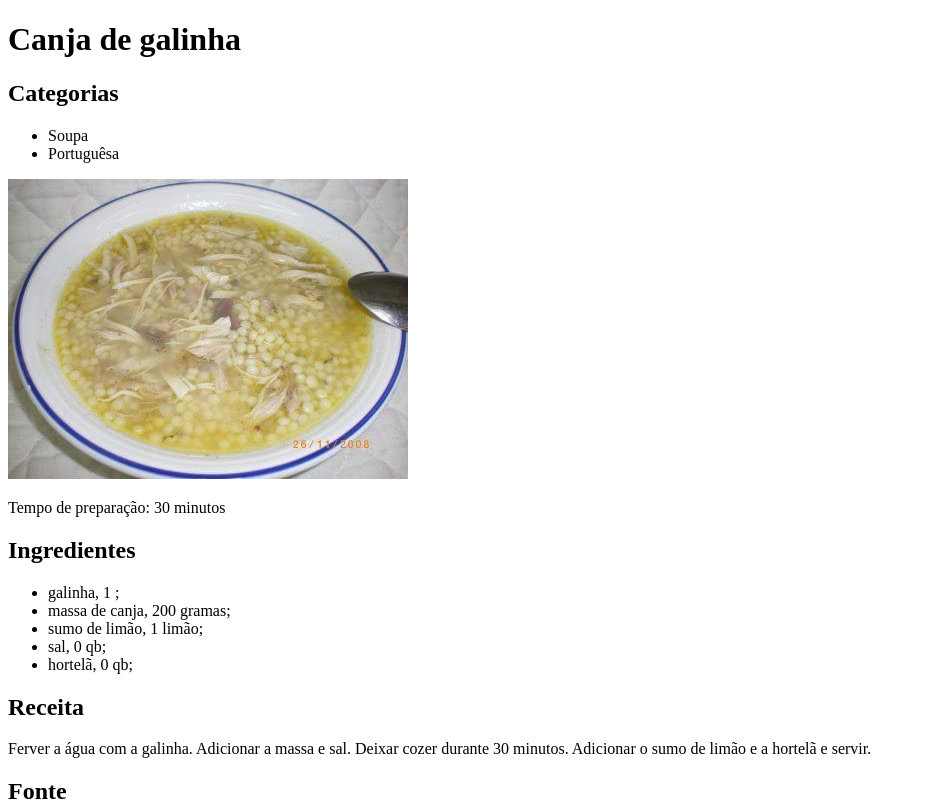
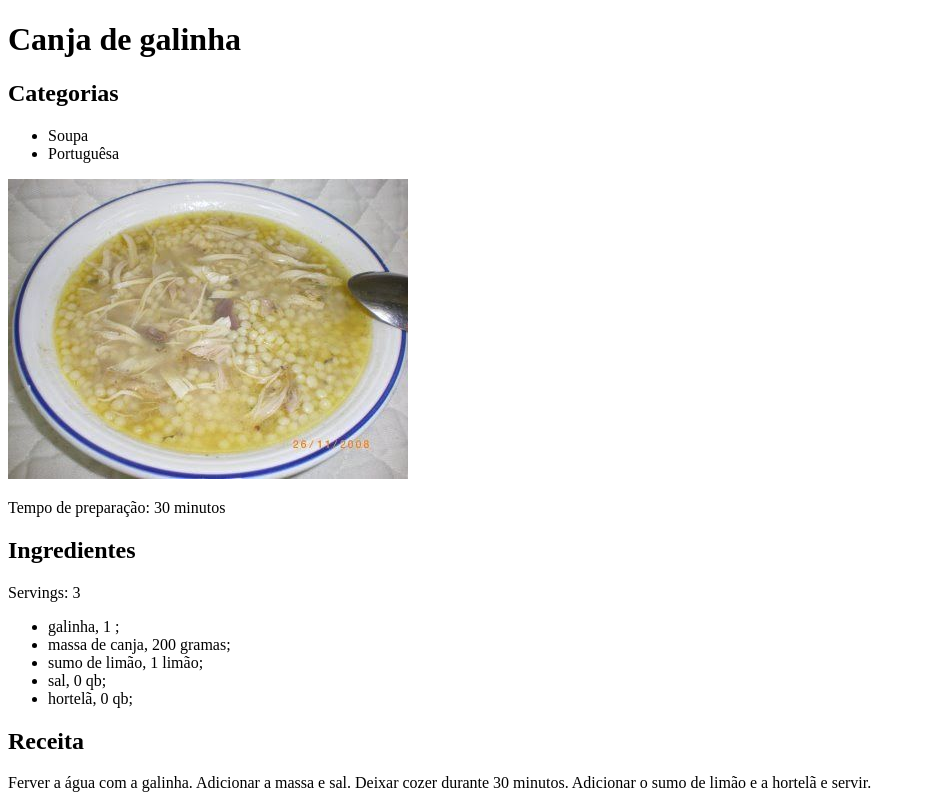
Before and after one commit to awoken-coder/cooking-website, a React (Create React App) app in the folder frontend/: page / in a window 1280 px wide. Shown: the top 801 px of the page, without its empty margins (0-926 px from the left). Built offline with nearby package versions, Linux system fonts and the light colour scheme.

Commit message:
RecipePage component now receives recipe as props

```diff
--- a/frontend/src/App.js
+++ b/frontend/src/App.js
@@ -3,13 +3,16 @@ import RecipePage from './components/RecipePage'
 
 const recipe = {
   name: 'Canja de galinha',
+  ingredientsInfo: {
+    servings: 3,
     ingredients: [
       { ingredient: 'galinha', quantity: 1, unit: '' },
       { ingredient: 'massa de canja', quantity: 200, unit: 'gramas' },
       { ingredient: 'sumo de limão', quantity: 1, unit: 'limão' },
       { ingredient: 'sal', quantity: 0, unit: 'qb' },
       { ingredient: 'hortelã', quantity: 0, unit: 'qb' }
-  ],
+    ]
+  },
   steps: 'Ferver a água com a galinha. Adicionar a massa e sal. Deixar cozer durante 30 minutos. Adicionar o sumo de limão e a hortelã e servir.',
   categories: ['Soupa', 'Portuguêsa'],
   origin: 'www.cozinhar.pt/canja-de-galinha',
@@ -17,8 +20,9 @@ const recipe = {
   time: '30 minutos'
 }
 const App = () => {
-  return(
+  return (
     <RecipePage recipe={recipe} />
-  ) }
+  )
+}
 
 export default App;
--- a/frontend/src/components/RecipePage.js
+++ b/frontend/src/components/RecipePage.js
@@ -2,7 +2,8 @@ import image from '../images/canja-de-galinha.jpeg'
 
 
 const RecipePage = ({ recipe }) => {
-  const { name, ingredients, steps, categories, origin, owner, time } = recipe
+  const { name, ingredientsInfo, steps, categories, origin, owner, time } = recipe
+  const {servings, ingredients} = ingredientsInfo
 
   return (
     <>
@@ -16,6 +17,7 @@ const RecipePage = ({ recipe }) => {
       <img src={image} alt='bowl of soup canja de galinha' width='400px' height='300px' />
       <p>Tempo de preparação: {time}</p>
       <h2>Ingredientes</h2>
+      <p>Servings: {servings}</p>
       <ul>
         {ingredients.map(
           ({ ingredient, quantity, unit }, index) => (
```
Lines whose indentation alone changed are shown as unchanged.
